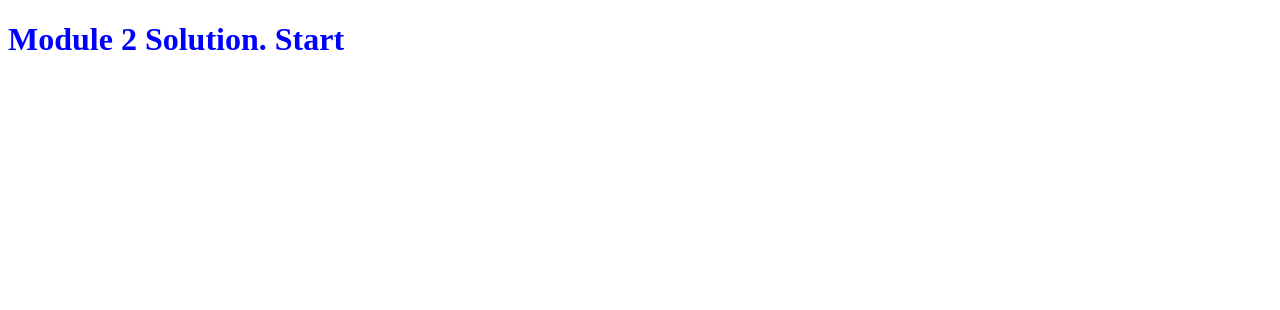
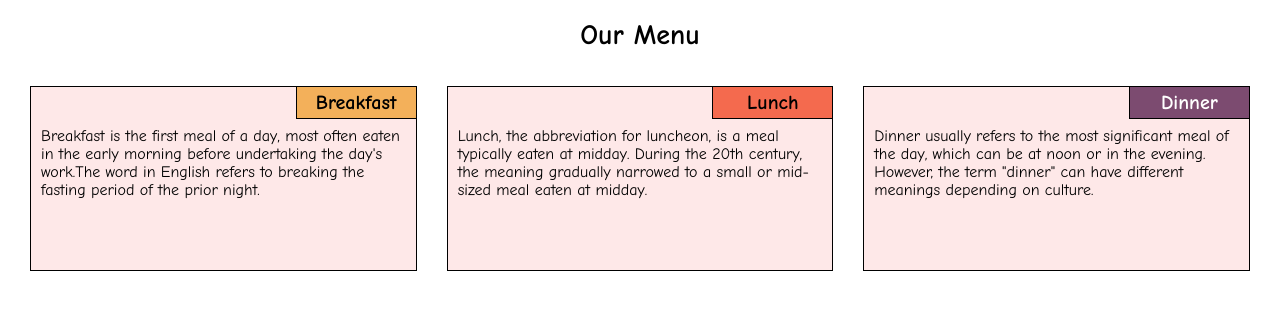
Before and after one commit to nadine7486/CourseraHTMLCSSJSforWebDevs, a plain HTML site: page mod2_solution/index.html in a window 1280 px wide. Drawn offline with Linux system fonts and the light colour scheme.

Commit message:
Final files.

```diff
--- a/mod2_solution/css/styles.css
+++ b/mod2_solution/css/styles.css
@@ -1,5 +1,94 @@
 /*CSS file for Module 2 Solution*/
+* {
+	box-sizing: border-box;
 
-h1{
-	color:blue;
 }
+
+body{
+	font-family: "Comic Sans MS", cursive, sans-serif;
+	margin:0;
+  	padding:0;
+  	font-size:16px;
+}
+
+h1 {
+  color:black;
+  text-align: center;
+  font-size: 175%;
+}
+
+p {
+  border: 1px solid black;
+  background-color: #fee8e8;
+  height:185px;
+  color: black;
+  font-weight: 400;
+  padding: 40px 10px 10px 10px;
+  margin-left:15px;
+  margin-right:15px;
+  position:relative;
+}
+
+div#container{
+	margin-left:15px;
+	margin-right:15px;
+}
+
+
+#tag1, #tag2, #tag3{
+	position: absolute;
+	top:0px;
+	right:0px;
+	width:120px;
+	padding:4px;
+	border-bottom:1px solid #000000;
+	border-left:1px solid #000000;
+	font-size:1.25em;
+	font-weight: 600;
+	text-align: center;
+}
+
+#tag1{
+	background-color: #f3b05a;
+}
+
+#tag2{
+	background-color: #f46a4e;
+}
+
+#tag3{
+	background-color: #7c4b70;
+	color:#ffffff;
+}
+
+/********** Desktop view **********/
+@media (min-width: 992px) {
+   .col-lg-4 {
+    float: left;
+    width: 33.33%;
+  }
+}
+
+/********** Tablet view **********/
+@media (min-width: 768px) and (max-width: 991px) {
+	.col-md-6, .col-md-12 {
+    float: left;
+	}
+
+	.col-md-6 {
+    width: 50%;
+  	}
+
+  	.col-md-12 {
+    width: 100%;
+  	}
+}
+
+/********** Mobile view **********/
+@media (max-width: 767px) {
+	.col-sm-12 {
+    float: left;
+    width: 100%;
+  }
+
+}
--- a/mod2_solution/index.html
+++ b/mod2_solution/index.html
@@ -7,6 +7,11 @@
 	<link rel="stylesheet" href="css/styles.css">
 </head>
 <body>
-<h1>Module 2 Solution. Start</h1>
+<h1>Our Menu</h1>
+<div id="container">
+	 <div class="col-lg-4 col-md-6 col-sm-12"><p><span id="tag1">Breakfast</span>Breakfast is the first meal of a day, most often eaten in the early morning before undertaking the day's work.The word in English refers to breaking the fasting period of the prior night.</p></div>
+	 <div class="col-lg-4 col-md-6 col-sm-12"><p><span id="tag2">Lunch</span>Lunch, the abbreviation for luncheon, is a meal typically eaten at midday. During the 20th century, the meaning gradually narrowed to a small or mid-sized meal eaten at midday.</p></div>
+	 <div class="col-lg-4 col-md-12 col-sm-12"><p><span id="tag3">Dinner</span>Dinner usually refers to the most significant meal of the day, which can be at noon or in the evening. However, the term "dinner" can have different meanings depending on culture. </p></div>
+</div>
 </body>
 </html>
```
